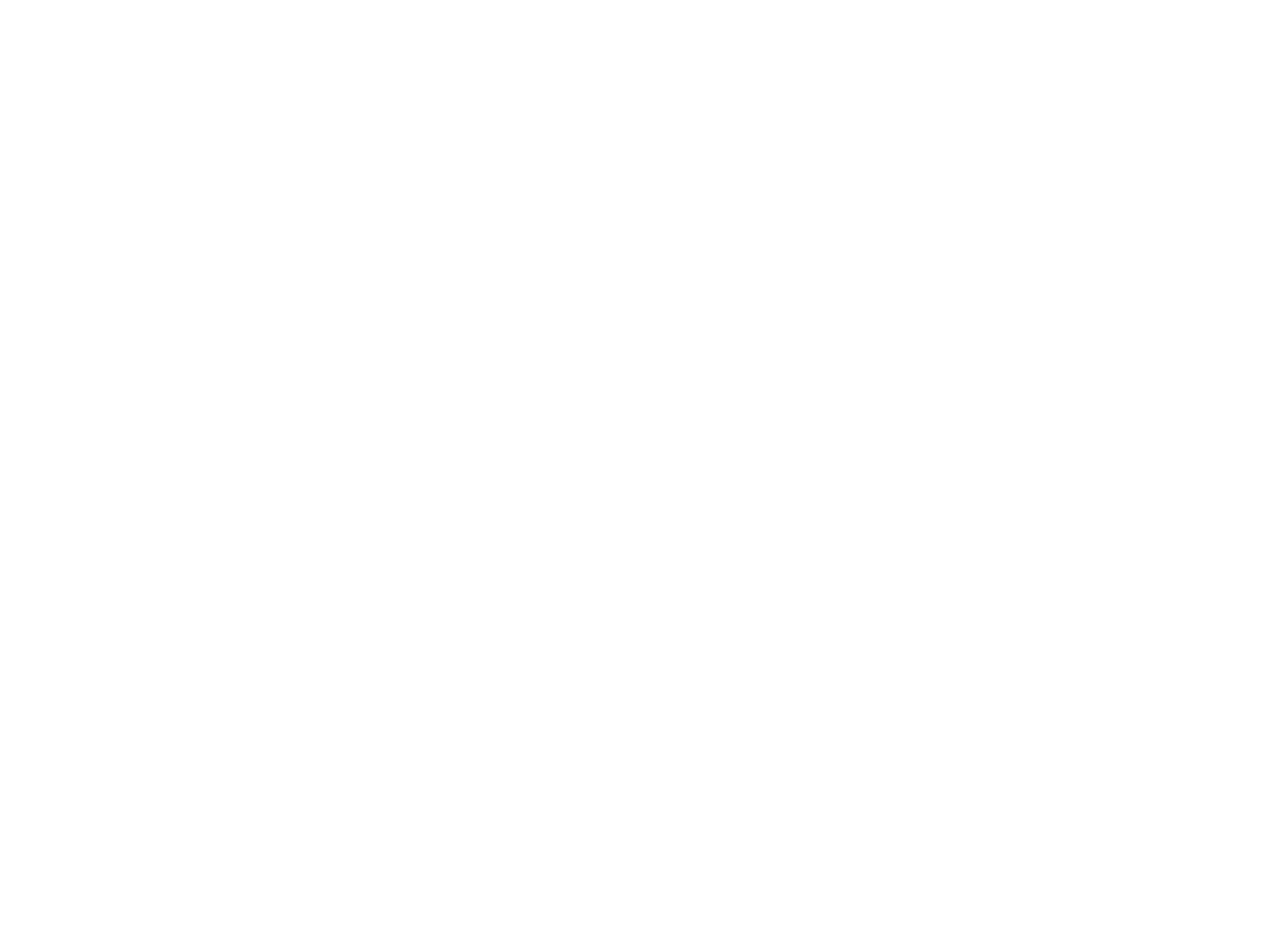
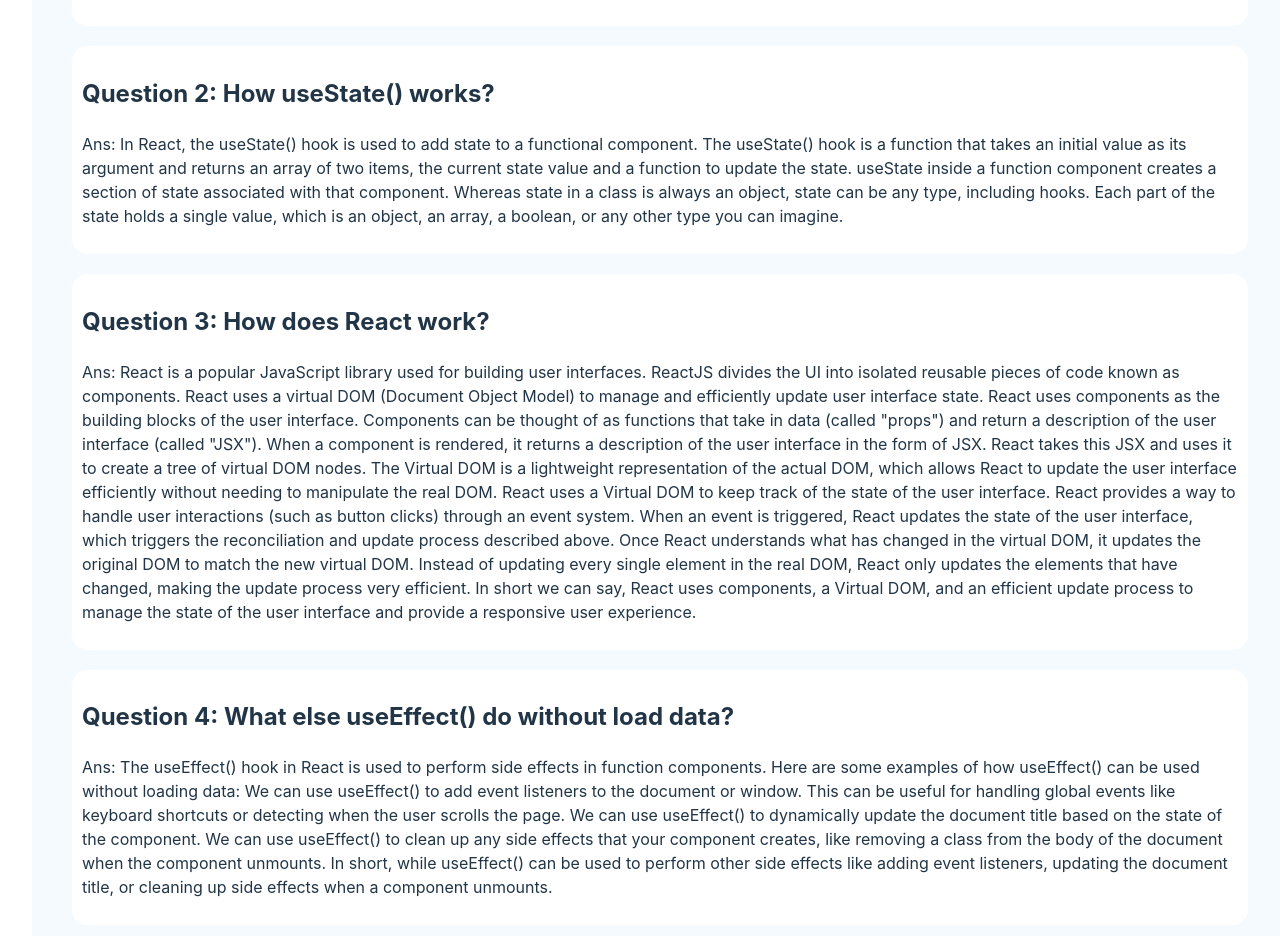
Before and after one commit to Mdsakib999/Knowledge_poster, a React (Vite) app: page / in a window 1280 px wide. Shown: the part 3141-4077 px from the top of the page. Before the commit the page ends 2927 px from the top, so only its background shows below. Built offline with nearby package versions, Linux system fonts and the light colour scheme.

Commit message:
Added question answer

```diff
--- a/src/App.css
+++ b/src/App.css
@@ -22,6 +22,20 @@
   width: 50%;
   margin-left: -300px;
   margin-top: 50px;
+}
+
+.qns{
+  width: 100%;
+  margin: 0 auto;
+  padding: 20px;
+  text-align: left;
+  background-color: rgba(240, 248, 255, 0.68);
+}
+.que{
+  background-color: #fff;
+  padding: 10px;
+  margin: 20px;
+  border-radius: 15px;
 }
 
 @keyframes logo-spin {
--- a/src/App.jsx
+++ b/src/App.jsx
@@ -36,6 +36,40 @@
         <SideCard reading={reading}></SideCard>
         </div>
       </div>
+
+      <div className='qns'>
+        <div className="que">
+          <h2>Question 1: What is the difference between props and state?</h2>
+          <p>Ans: Props are the configuration of a component. They are derived from above and are immutable as far as their derived material is concerned. A component cannot change its props, but it is responsible for combining the props of its child components.
+          State is a data structure that is initialized with a default value when a component is mounted. It is mutable, meaning that it can be changed by the component itself. State allows a component to keep track of its own data and trigger a re-render when that data changes. State can be changed by calling the setState() method, which is provided by React.
+          Props are read-only and cannot be changed by the child component, while the component itself can change state using the setState() method.</p>
+        </div>
+
+        <div className="que">
+          <h2>Question 2: How useState() works?</h2>
+          <p>Ans: In React, the useState() hook is used to add state to a functional component. The useState() hook is a function that takes an initial value as its argument and returns an array of two items, the current state value and a function to update the state.
+          useState inside a function component creates a section of state associated with that component. Whereas state in a class is always an object, state can be any type, including hooks. Each part of the state holds a single value, which is an object, an array, a boolean, or any other type you can imagine.</p>
+        </div>
+        <div className="que">
+          <h2>Question 3: How does React work?</h2>
+          <p>Ans:
+
+              React is a popular JavaScript library used for building user interfaces. ReactJS divides the UI into isolated reusable pieces of code known as components. React uses a virtual DOM (Document Object Model) to manage and efficiently update user interface state.
+              React uses components as the building blocks of the user interface. Components can be thought of as functions that take in data (called "props") and return a description of the user interface (called "JSX").
+              When a component is rendered, it returns a description of the user interface in the form of JSX. React takes this JSX and uses it to create a tree of virtual DOM nodes. The Virtual DOM is a lightweight representation of the actual DOM, which allows React to update the user interface efficiently without needing to manipulate the real DOM.
+              React uses a Virtual DOM to keep track of the state of the user interface. React provides a way to handle user interactions (such as button clicks) through an event system. When an event is triggered, React updates the state of the user interface, which triggers the reconciliation and update process described above.
+              Once React understands what has changed in the virtual DOM, it updates the original DOM to match the new virtual DOM. Instead of updating every single element in the real DOM, React only updates the elements that have changed, making the update process very efficient.
+              In short we can say, React uses components, a Virtual DOM, and an efficient update process to manage the state of the user interface and provide a responsive user experience.</p>
+        </div>
+        <div className="que">
+          <h2>Question 4: What else useEffect() do without load data?</h2>
+          <p>Ans: The useEffect() hook in React is used to perform side effects in function components.  Here are some examples of how useEffect() can be used without loading data:
+          We can use useEffect() to add event listeners to the document or window. This can be useful for handling global events like keyboard shortcuts or detecting when the user scrolls the page.
+          We can use useEffect() to dynamically update the document title based on the state of the component.
+          We can use useEffect() to clean up any side effects that your component creates, like removing a class from the body of the document when the component unmounts.
+          In short, while useEffect() can be used to perform other side effects like adding event listeners, updating the document title, or cleaning up side effects when a component unmounts.</p>
+        </div>
+      </div>
     </div>
   );
 }
```
